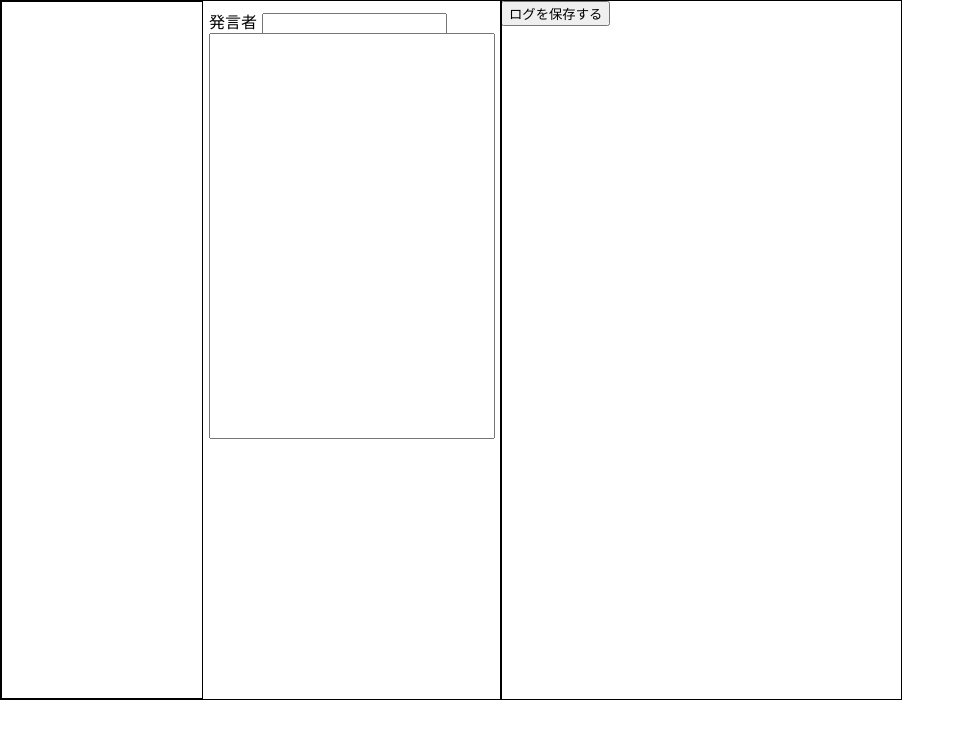
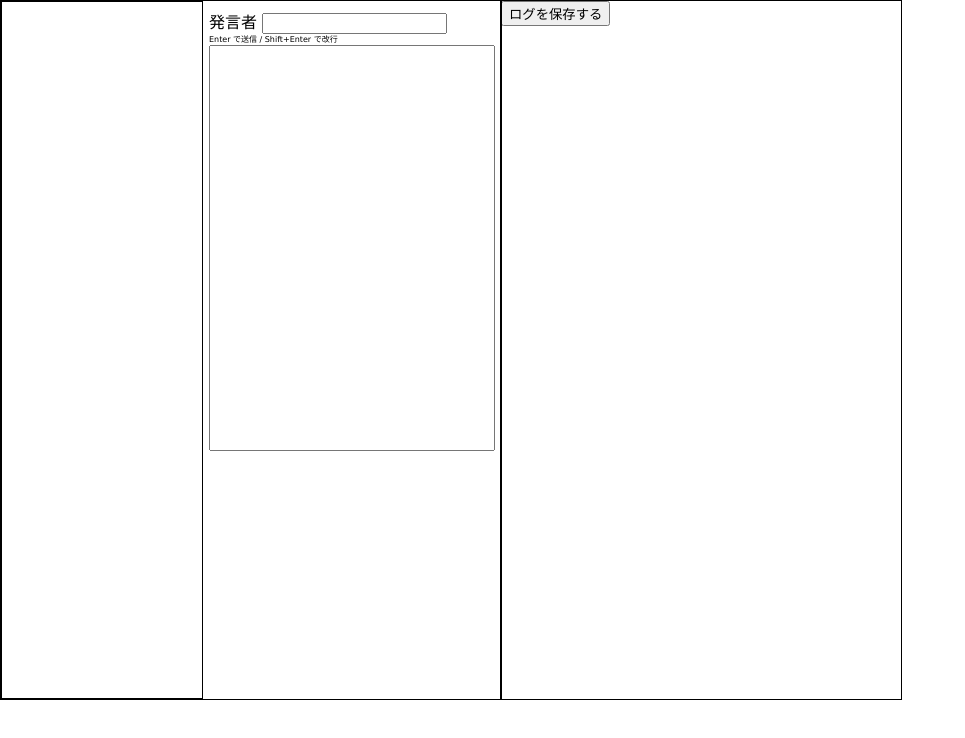
Before and after one commit to Shunshun94/InternalChat, a React (Create React App) app: page / in a window 1280 px wide. Shown: the top 738 px of the page, without its empty margins (0-965 px from the left). Built offline with nearby package versions, Linux system fonts and the light colour scheme.

Commit message:
quick name selector is impelmented

```diff
--- a/src/InputArea/InputArea.js
+++ b/src/InputArea/InputArea.js
@@ -1,12 +1,21 @@
 import React from 'react';
 
 class NameSelector extends React.Component {
+    constructor(props) {
+        super(props);
+        this.onSelectName = this.onSelectName.bind(this);
+    }
+    onSelectName(e) {
+        this.props.setName(e.target.innerText);
+    }
+
     render() {
         const list = this.props.nameList.map((name, i)=>{
             return (
                 <span
                     key={i}
                     className="inputArea-nameSelector-name"
+                    onClick={this.onSelectName}
                 >{name}</span>
             );
         });
@@ -32,19 +41,30 @@ class InputArea extends React.Component {
         this.sendMessage = this.sendMessage.bind(this);
         this.editContent = this.editContent.bind(this);
         this.editName = this.editName.bind(this);
+        this.setName = this.setName.bind(this);
+    }
+
+    setName(name) {
+        this.setState({
+            name: name,
+            content: this.state.content,
+            nameList: this.state.nameList
+        });
     }
 
     editName(e) {
         this.setState({
             name: e.target.value,
-            content: this.state.content
+            content: this.state.content,
+            nameList: this.state.nameList
         });
     }
 
     editContent(e) {
         this.setState({
             name: this.state.name,
-            content: e.target.value
+            content: e.target.value,
+            nameList: this.state.nameList
         });
     }
 
@@ -60,9 +80,12 @@ class InputArea extends React.Component {
             name: this.state.name,
             content: this.state.content
         });
+        const names = this.state.nameList.slice();
+        names.unshift(this.state.name);
         this.setState({
             name: this.state.name,
-            content: ''
+            content: '',
+            nameList: [...new Set(names)]
         });
     }
 
@@ -72,6 +95,7 @@ class InputArea extends React.Component {
         >
             <NameSelector
                 nameList={this.state.nameList}
+                setName={this.setName}
             ></NameSelector>
             <div
                 className="inputArea-name"
@@ -83,11 +107,13 @@ class InputArea extends React.Component {
                     onChange={this.editName}
                 />
             </div>
+            <p
+                className="inputArea-explanation"
+            >Enter で送信 / Shift+Enter で改行</p>
             <div
                 className="inputArea-content"
             >
                 <textarea
-                    type="text"
                     className="inputArea-content-input"
                     value={this.state.content}
                     onKeyDown={this.sendMessage}
--- a/src/index.css
+++ b/src/index.css
@@ -4,13 +4,14 @@ body {
   -webkit-font-smoothing: antialiased;
   -moz-osx-font-smoothing: grayscale;
   box-sizing: border-box;
+  background-color:white;
 }
 
 .chat-logs {
   position:absolute;
   left:500px;
   top:0px;
-  min-height:442px;
+  min-height:456px;
   bottom:100px;
   width:400px;
   border:1px solid black;
@@ -21,7 +22,7 @@ body {
   position:absolute;
   left:0px;
   top:0px;
-  min-height:442px;
+  min-height:456px;
   bottom:100px;
   border:1px solid black;
 }
@@ -37,6 +38,11 @@ body {
 
 .inputArea-nameSelector-name {
   border-bottom:1px solid black;
+  display:block;
+}
+
+.inputArea-nameSelector-name:hover {
+  background-color:beige;
 }
 
 .inputArea-name {
@@ -45,9 +51,17 @@ body {
   left:200px;
 }
 
+.inputArea-explanation {
+  position:absolute;
+  left:200px;
+  top:24px;
+  padding-left:8px;
+  font-size:50%;
+}
+
 .inputArea-content {
   position:absolute;
-  top:24px;
+  top:36px;
   left:200px;
   padding: 8px;
 }
```
